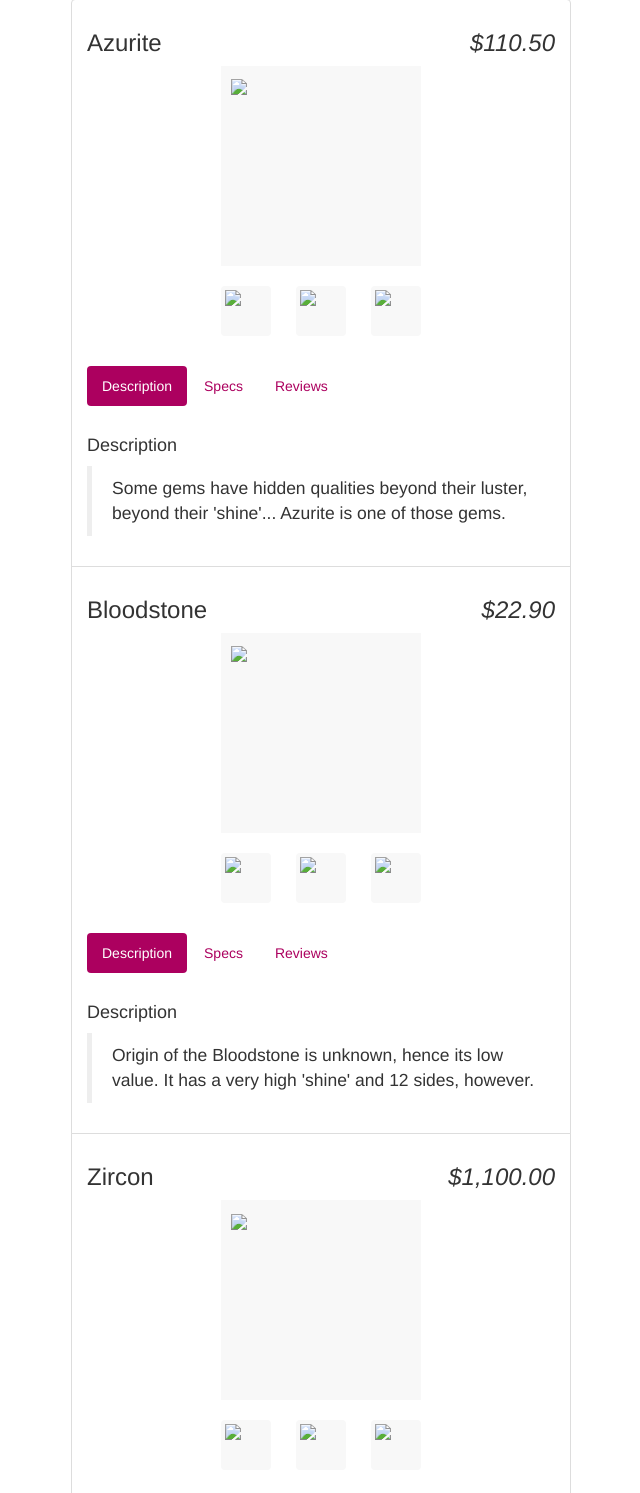
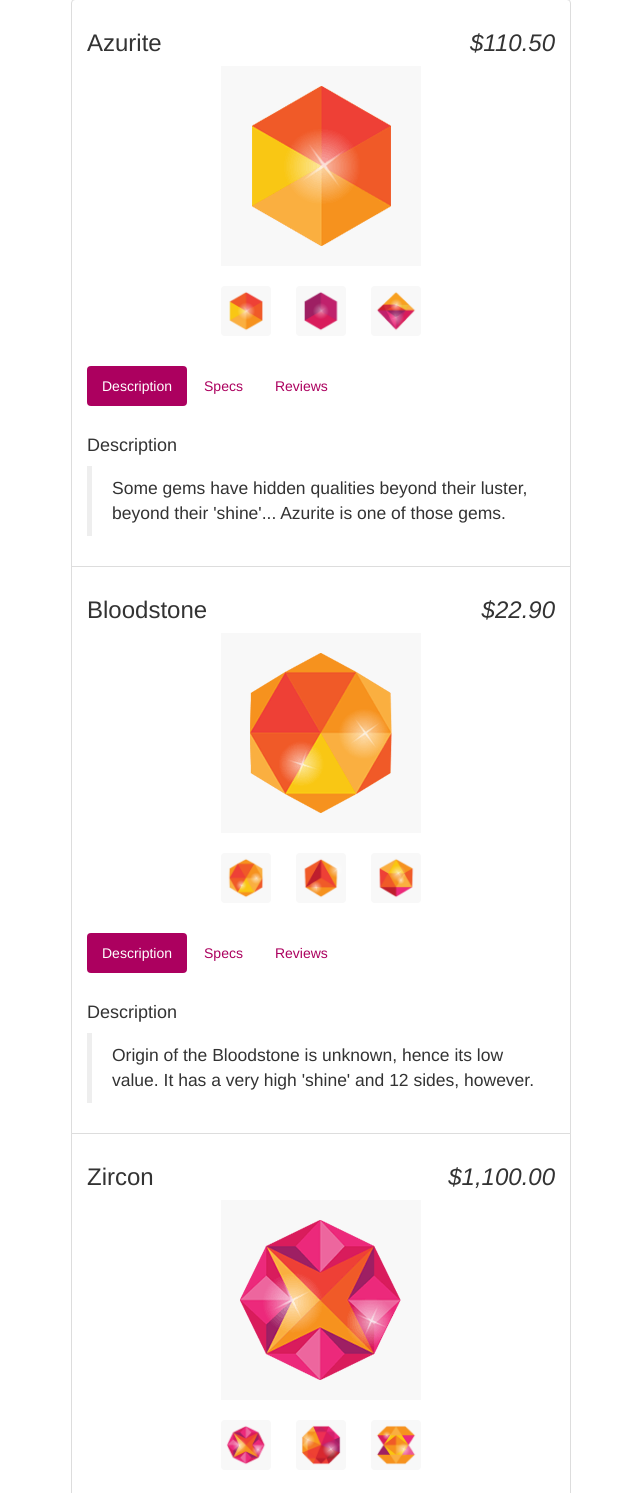
Before and after one commit to flaviohenriquecbc/angularjs-course, a plain HTML site: page index.html in a window 1280 px wide. Shown: the part 124-1617 px from the top of the page, without its empty margins (319-959 px from the left). Drawn offline with Linux system fonts and the light colour scheme.

Commit message:
arquivos restantes

```diff
--- a/index.html
+++ b/index.html
@@ -20,16 +20,16 @@
 
 				<product-gallery><div ng-show="product.images.length" class="">
 	<div class="img-wrap">
-		<img ng-src="img/gem-02.gif" src="./angularjs-store_files/gem-02.gif">
+		<img ng-src="img/gem-02.gif" src="images/gem-02.gif">
 	</div>
 
 	<ul class="img-thumbnails clearfix">
 		<!-- ngRepeat: image in product.images --><li class="small-image pull-left thumbnail ng-scope" ng-repeat="image in product.images">
-			<img ng-src="img/gem-02.gif" src="./angularjs-store_files/gem-02.gif">
+			<img ng-src="img/gem-02.gif" src="images/gem-02.gif">
 		</li><!-- end ngRepeat: image in product.images --><li class="small-image pull-left thumbnail ng-scope" ng-repeat="image in product.images">
-			<img ng-src="img/gem-05.gif" src="./angularjs-store_files/gem-05.gif">
+			<img ng-src="img/gem-05.gif" src="images/gem-05.gif">
 		</li><!-- end ngRepeat: image in product.images --><li class="small-image pull-left thumbnail ng-scope" ng-repeat="image in product.images">
-			<img ng-src="img/gem-09.gif" src="./angularjs-store_files/gem-09.gif">
+			<img ng-src="img/gem-09.gif" src="images/gem-09.gif">
 		</li><!-- end ngRepeat: image in product.images -->
 	</ul>
 </div>
@@ -108,16 +108,16 @@
 
 				<product-gallery><div ng-show="product.images.length" class="">
 	<div class="img-wrap">
-		<img ng-src="img/gem-01.gif" src="./angularjs-store_files/gem-01.gif">
+		<img ng-src="img/gem-01.gif" src="images/gem-01.gif">
 	</div>
 
 	<ul class="img-thumbnails clearfix">
 		<!-- ngRepeat: image in product.images --><li class="small-image pull-left thumbnail ng-scope" ng-repeat="image in product.images">
-			<img ng-src="img/gem-01.gif" src="./angularjs-store_files/gem-01.gif">
+			<img ng-src="img/gem-01.gif" src="images/gem-01.gif">
 		</li><!-- end ngRepeat: image in product.images --><li class="small-image pull-left thumbnail ng-scope" ng-repeat="image in product.images">
-			<img ng-src="img/gem-03.gif" src="./angularjs-store_files/gem-03.gif">
+			<img ng-src="img/gem-03.gif" src="images/gem-03.gif">
 		</li><!-- end ngRepeat: image in product.images --><li class="small-image pull-left thumbnail ng-scope" ng-repeat="image in product.images">
-			<img ng-src="img/gem-04.gif" src="./angularjs-store_files/gem-04.gif">
+			<img ng-src="img/gem-04.gif" src="images/gem-04.gif">
 		</li><!-- end ngRepeat: image in product.images -->
 	</ul>
 </div>
@@ -196,16 +196,16 @@
 
 				<product-gallery><div ng-show="product.images.length" class="">
 	<div class="img-wrap">
-		<img ng-src="img/gem-06.gif" src="./angularjs-store_files/gem-06.gif">
+		<img ng-src="img/gem-06.gif" src="images/gem-06.gif">
 	</div>
 
 	<ul class="img-thumbnails clearfix">
 		<!-- ngRepeat: image in product.images --><li class="small-image pull-left thumbnail ng-scope" ng-repeat="image in product.images">
-			<img ng-src="img/gem-06.gif" src="./angularjs-store_files/gem-06.gif">
+			<img ng-src="img/gem-06.gif" src="images/gem-06.gif">
 		</li><!-- end ngRepeat: image in product.images --><li class="small-image pull-left thumbnail ng-scope" ng-repeat="image in product.images">
-			<img ng-src="img/gem-07.gif" src="./angularjs-store_files/gem-07.gif">
+			<img ng-src="img/gem-07.gif" src="images/gem-07.gif">
 		</li><!-- end ngRepeat: image in product.images --><li class="small-image pull-left thumbnail ng-scope" ng-repeat="image in product.images">
-			<img ng-src="img/gem-08.gif" src="./angularjs-store_files/gem-08.gif">
+			<img ng-src="img/gem-08.gif" src="images/gem-08.gif">
 		</li><!-- end ngRepeat: image in product.images -->
 	</ul>
 </div>
```
